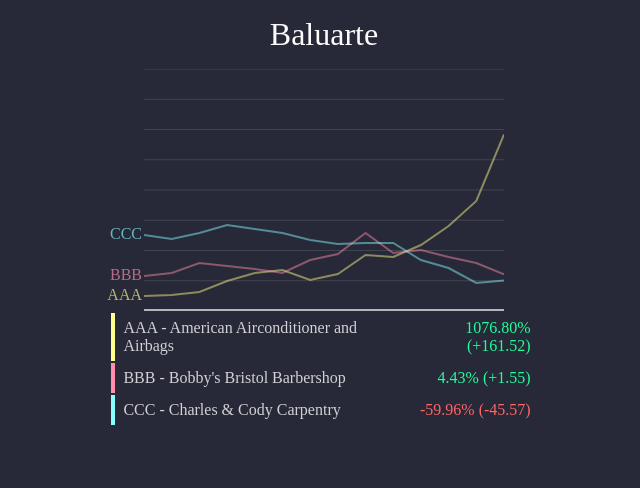
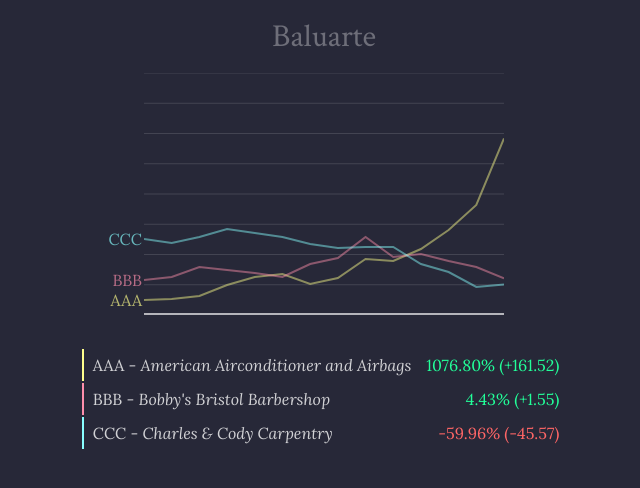
Before and after one commit to artpaiva/baluarte, a plain HTML site: page index.html in a window 1280 px wide. Shown: the whole page, without its empty margins (316-956 px from the left). Drawn offline with Linux system fonts and the light colour scheme.

Commit message:
Restyling

```diff
--- a/index.html
+++ b/index.html
@@ -1,12 +1,14 @@
 <html>
 <head>
-    <meta charset=utf-8>
-    <meta name="viewport" content="initial-scale=1.0, width=device-width">
-    <link rel="stylesheet" type="text/css" href="style.css">
+  <meta charset=utf-8>
+  <meta name="viewport" content="initial-scale=1.0, width=device-width">
+  <link href="https://fonts.googleapis.com/css2?family=Lora:ital,wght@0,400;0,700;1,400;1,700&display=swap" rel="stylesheet">
+  <link href="https://fonts.googleapis.com/css2?family=Crimson+Text:ital@0;1&display=swap" rel="stylesheet">
+  <link rel="stylesheet" type="text/css" href="style.css">
 </head>
 <body>
   <div class="baldachin">
-    <div>Baluarte</div>
+    <div class="baldachin-title">Baluarte</div>
   </div>
   <div class="canvas-box">
     <div class="canvas-wrapper">
--- a/machinery.js
+++ b/machinery.js
@@ -78,7 +78,7 @@ function addRow (table, source, color) {
 
   var cellName = document.createElement('td');
   cellName.classList.add('stock-cell-name');
-  cellName.innerHTML = `${source.ticker} - ${source.name}`;
+  cellName.innerHTML = `${source.ticker} - <i>${source.name}</i>`;
   row.appendChild(cellName);
 
   var cellRate = document.createElement('td');
--- a/style.css
+++ b/style.css
@@ -5,12 +5,17 @@
 }
 body {
   background: #272838;
+  font-family: 'Lora', serif;
 }
 .baldachin {
   padding: 1rem;
   color: #FCFCFC;
   text-align: center;
   font-size: 2rem;
+}
+.baldachin-title{
+  color: #FCFCFC55;
+  font-family: 'Crimson Text', serif;
 }
 .canvas-box {
   text-align: center;
@@ -35,19 +40,19 @@ body {
 }
 
 .stock-table {
-  max-width: 430px;
-  margin: auto;
+  max-width: 500px;
+  margin: 2rem auto;
   /*border-collapse: collapse;*/
   color: #FCFCFCCC;
 }
 .stock-row {
-  border-bottom: 2px solid 1FCFCFC;
+  border-bottom: 1px solid #FCFCFC;
 }
 .stock-table td{
   padding: 6px 0.4rem;
 }
 td.stock-cell-color {
-  padding: 6px 2px;
+  padding: 6px 1px;
 }
 td.stock-cell-rate{
   text-align: right;
```
